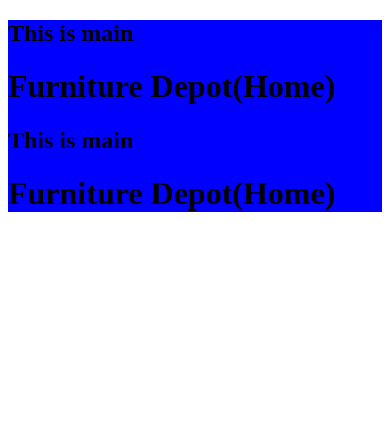
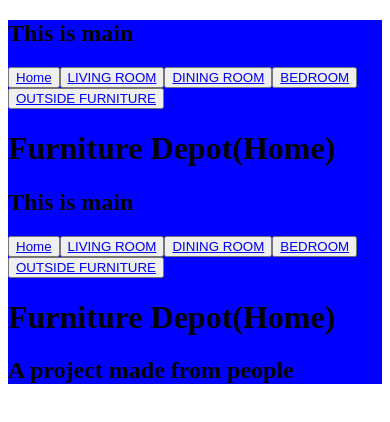
Before and after one commit to FurnitureDepot-P3/Furniture-Depot-Front-End, a React (Create React App) app in the folder furniture-depot/: page / in a window 390 px wide. Shown: the top 422 px of the page. Built offline with nearby package versions, Linux system fonts and the light colour scheme.

Commit message:
Header and footer built, not rendering on page. Nav bar routes responsive.'

```diff
--- a/furniture-depot/src/App.js
+++ b/furniture-depot/src/App.js
@@ -1,22 +1,25 @@
 import './App.css'
 import Header from './components/Main'
 import Main from './components/Main'
+import Footer from './components/Footer'
+
 
 function App() {
   return (
     <div className="App">
 
-      <div>
-      <header className="App-header"/>
+
+      <header className="App-header">
       <Header />
-      </div>
+      </header>
 
-      <div>
+
         <Main />
-      </div>
 
 
 
+
+      <Footer />
 
 
 
--- a/furniture-depot/src/components/Header.jsx
+++ b/furniture-depot/src/components/Header.jsx
@@ -1,10 +1,11 @@
+import React from 'react'
 import Nav from './Nav'
 
 export default function Header () {
     return (
         <div>
+            < Nav />
             <h2> Furniture header </h2>
-            <Nav />
         </div>
     )
 }
--- a/furniture-depot/src/components/Main.jsx
+++ b/furniture-depot/src/components/Main.jsx
@@ -5,6 +5,7 @@
 import Living from './Living'
 import Bed from './Bed'
 import Outside from './Outside'
+import Nav from './Nav'
 
 
 export default function Main () {
@@ -15,6 +16,7 @@
         </div>
 
         <div>
+            <Nav />
             <Routes>
                 <Route path="/" element={<Home />} />
                 <Route path ="/Dining" element={<Dining />} />
```
